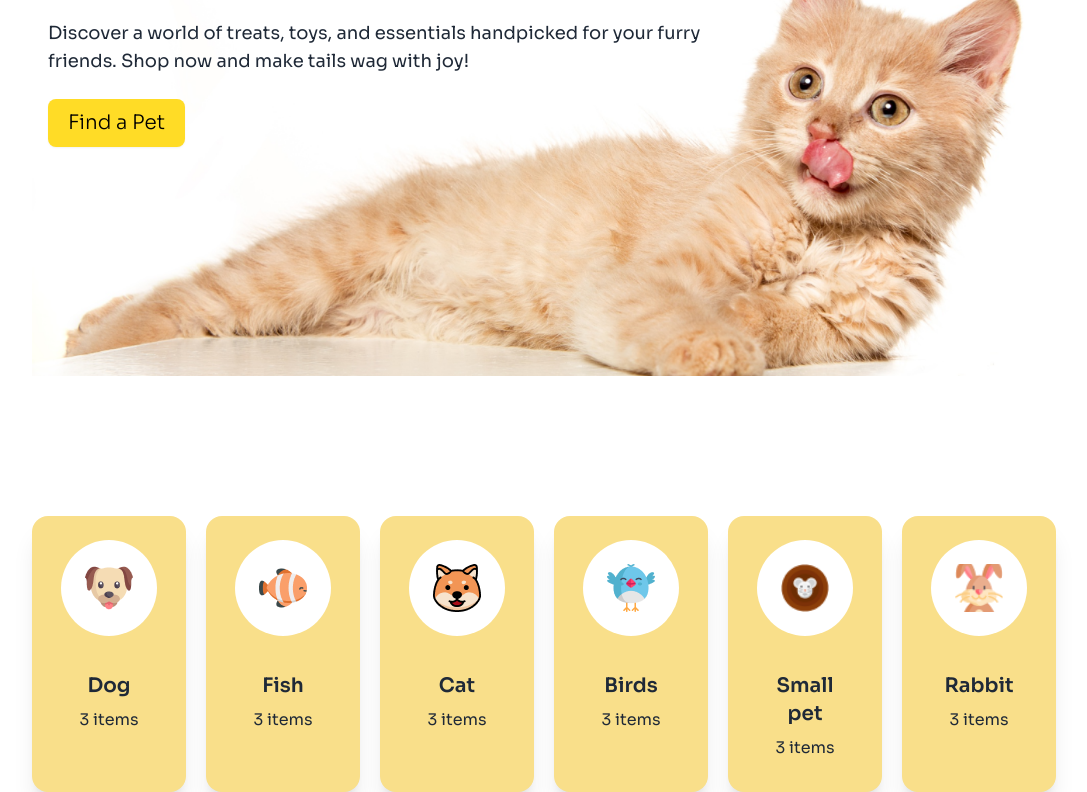
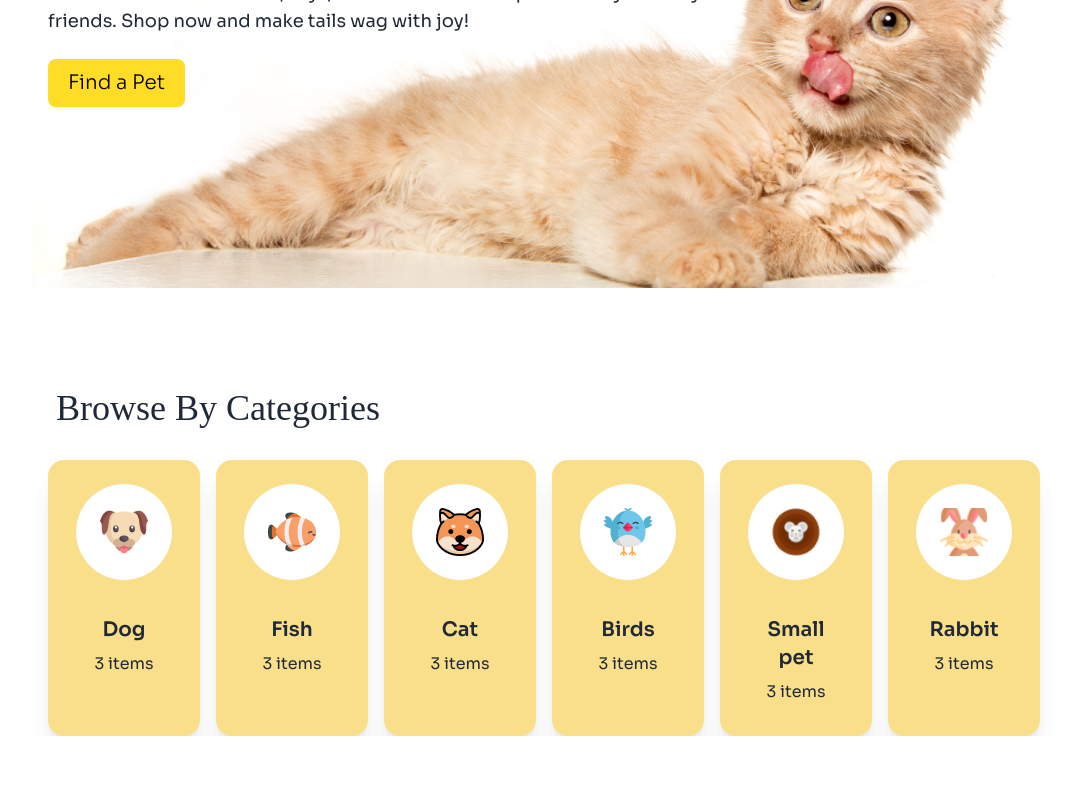
Before and after one commit to webdev-adil/meow-shop, a plain HTML site: page index.html in a window 1280 px wide. Shown: the part 421-1213 px from the top of the page, without its empty margins (96-1183 px from the left). After the commit the page ends 1157 px from the top, so only its background shows below. Drawn offline with nearby package versions, Linux system fonts and the light colour scheme; a web font is replaced by a local one.

Commit message:
navbar, banner, font, browse by categories section corrected

```diff
--- a/index.html
+++ b/index.html
@@ -43,7 +43,7 @@
                         clifford: '#da373d',
                         navcolor: '#FFF9F4',
                         primarycolor: '#FFDC26',
-                        secondarycolor:'#F9DF8A',
+                        secondarycolor: '#F9DF8A',
 
                     }
                 }
@@ -103,8 +103,8 @@
         <!-- Banner -->
 
         <div class="lg:w-[80%] mx-auto lg:my-[100px] my-[40px]">
-            <div class="flex-col">
-                <div class="lg:w-[670px] absolute z-[1] mx-4">
+            <div class="flex flex-col">
+                <div class="lg:w-[670px] mx-4">
                     <h1 class="lg:mb-5  text-4xl lg:text-6xl adlam-display-font">
                         Pamper Your Pet, <br>Because They Deserve <br>The Best
                     </h1>
@@ -116,14 +116,20 @@
                         class="btn btn-warning bg-primarycolor px-5 py-2 border-0 text-black rounded-[8px] font-light text-xl">Find
                         a Pet</button>
                 </div>
-                <img src="assets/cat-big.png" alt="" class="w-full absolute lg:relative my-[140px]">
+                <div class="-mt-[100px] lg:-mt-[400px] -z-[10]">
+                    <img src="assets/cat-big.png" alt="" class="w-full">
+                </div>
             </div>
         </div>
     </header>
 
     <main>
-        <section class="lg:w-[80%] mx-auto lg:flex gap-5 grid grid-cols-2">
-            <div class="card bg-secondarycolor w-[200px] shadow-xl">
+        <section class="lg:w-[80%] mx-auto">
+            <div>
+                <h1 class="adlam-display-font text-3xl lg:text-4xl mb-5 lg:mb-8 pl-4 lg:pl-6">Browse By Categories</h1>
+            </div>
+            <div class="lg:flex justify-between grid grid-cols-2 ml-4 mr-4 gap-4">
+                <div class="card bg-secondarycolor w-[180px] lg:w-[220px] shadow-xl">
                     <div class="avatar mx-auto my-6">
                         <div class=" w-24 rounded-full bg-white p-6">
                             <img src="assets/dog-cartoon.png" />
@@ -134,7 +140,7 @@
                         <p>3 items</p>
                     </div>
                 </div>
-            <div class="card bg-secondarycolor w-[200px] shadow-xl">
+                <div class="card bg-secondarycolor w-[180px] lg:w-[220px] shadow-xl">
                     <div class="avatar mx-auto my-6">
                         <div class=" w-24 rounded-full bg-white p-6">
                             <img src="assets/fish-cartoon.png" />
@@ -145,7 +151,7 @@
                         <p>3 items</p>
                     </div>
                 </div>
-            <div class="card bg-secondarycolor w-[200px] shadow-xl">
+                <div class="card bg-secondarycolor w-[180px] lg:w-[220px] shadow-xl">
                     <div class="avatar mx-auto my-6">
                         <div class=" w-24 rounded-full bg-white p-6">
                             <img src="assets/cat-cartoon.png" />
@@ -156,7 +162,7 @@
                         <p>3 items</p>
                     </div>
                 </div>
-            <div class="card bg-secondarycolor w-[200px] shadow-xl">
+                <div class="card bg-secondarycolor w-[180px] lg:w-[220px] shadow-xl">
                     <div class="avatar mx-auto my-6">
                         <div class=" w-24 rounded-full bg-white p-6">
                             <img src="assets/bird-cartoon.png" />
@@ -167,7 +173,7 @@
                         <p>3 items</p>
                     </div>
                 </div>
-            <div class="card bg-secondarycolor w-[200px] shadow-xl">
+                <div class="card bg-secondarycolor w-[180px] lg:w-[220px] shadow-xl">
                     <div class="avatar mx-auto my-6">
                         <div class=" w-24 rounded-full bg-white p-6">
                             <img src="assets/mouse-cartoon.png" />
@@ -178,7 +184,7 @@
                         <p>3 items</p>
                     </div>
                 </div>
-            <div class="card bg-secondarycolor w-[200px] shadow-xl">
+                <div class="card bg-secondarycolor w-[180px] lg:w-[220px] shadow-xl">
                     <div class="avatar mx-auto my-6">
                         <div class=" w-24 rounded-full bg-white p-6">
                             <img src="assets/rabbit-cartoon.png" />
@@ -187,6 +193,7 @@
                     <div class="card-body items-center text-center pt-3">
                         <h2 class="card-title">Rabbit</h2>
                         <p>3 items</p>
+                    </div>
                 </div>
             </div>
         </section>
```
Lines whose indentation alone changed are shown as unchanged.
